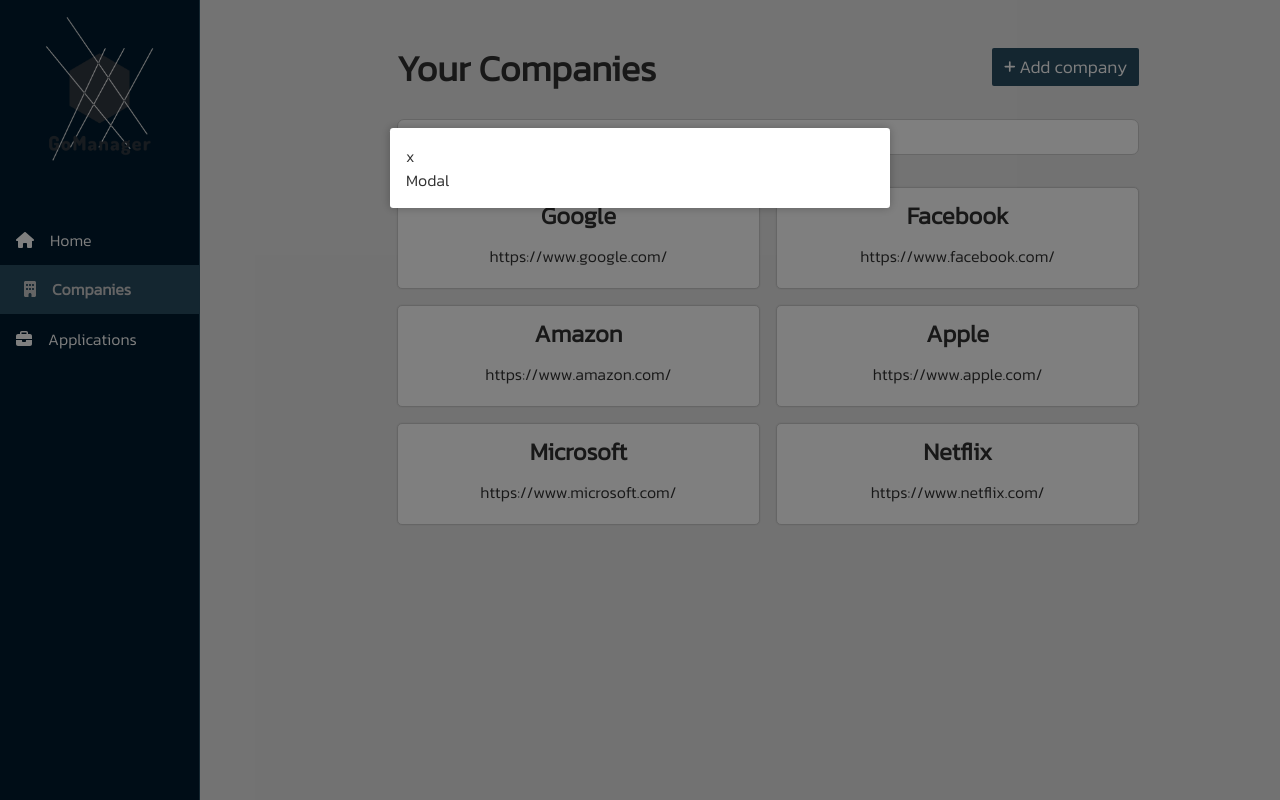
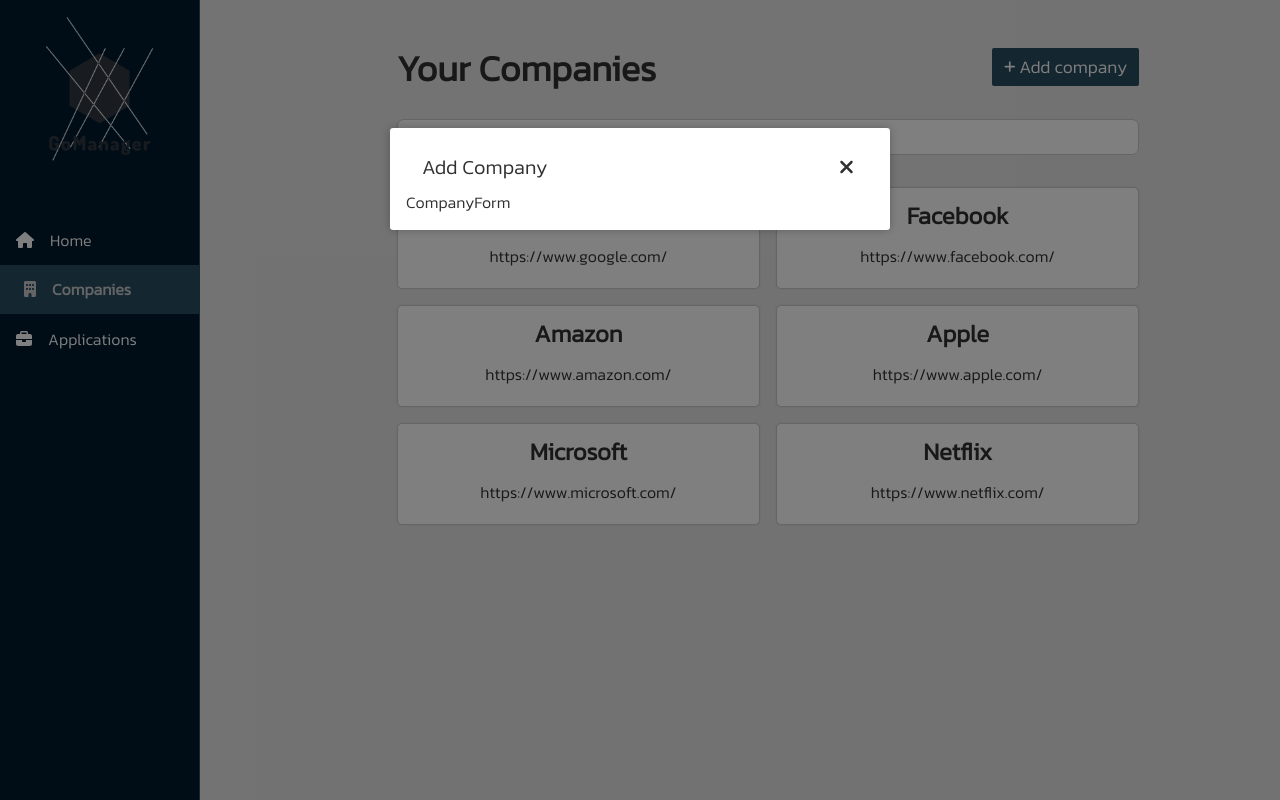
Before and after one commit to Tiburso/GoManager, a Next.js app in the folder client/: page /companies in a window 1280 px wide. Both pictures are taken after typing "Sample" into the empty fields and a click on the button "Add company". Built offline with nearby package versions, Linux system fonts and the light colour scheme.

Commit message:
Add CompanyForm component to Modal

```diff
--- a/client/app/companies/page.tsx
+++ b/client/app/companies/page.tsx
@@ -5,7 +5,9 @@
 import Searchbar from '@/ui/Searchbar';
 import Button from '@/ui/Button';
 import Modal from '@/ui/Modal';
+
 import CompanyCards from '@/ui/companies/CompanyCards';
+import CompanyForm from '@/ui/companies/CompanyForm';
 
 import { FontAwesomeIcon } from '@fortawesome/react-fontawesome';
 import { faPlus } from '@fortawesome/free-solid-svg-icons';
@@ -32,8 +34,8 @@
       {
         /* Modal should be a component that is only visible when showModal is true */
         showModal && (
-          <Modal onClose={() => setShowModal(false)}>
-            <h1>Modal</h1>
+          <Modal title="Add Company" onClose={() => setShowModal(false)}>
+            <CompanyForm />
           </Modal>
         )
       }
--- a/client/styles/Modal.module.css
+++ b/client/styles/Modal.module.css
@@ -14,7 +14,6 @@
   transform: none;
 }
 
-/* "mx-auto my-10 max-w-md w-full bg-white rounded-xl shadow-md" */
 .modal .wrapper {
   margin: 10% auto;
   max-width: 500px;
@@ -24,3 +23,15 @@
   box-shadow: 0 0 10px rgba(0, 0, 0, 0.25);
   padding: 1rem;
 }
+
+.modal .title {
+  display: flex;
+  justify-content: space-between;
+  padding: 0.5rem 1rem;
+}
+
+/* "flex justify-between border-b border-gray-200 px-4 py-2" */
+.modal .title h3 {
+  font-size: 1.25rem;
+  margin: 0;
+}
--- a/client/ui/Modal.tsx
+++ b/client/ui/Modal.tsx
@@ -3,6 +3,9 @@
 import { MouseEvent } from 'react';
 import { useState, useEffect, useRef, useCallback } from 'react';
 import ReactDOM from 'react-dom';
+
+import { FontAwesomeIcon } from '@fortawesome/react-fontawesome';
+import { faTimes } from '@fortawesome/free-solid-svg-icons';
 
 import style from '@/styles/Modal.module.css';
 
@@ -10,9 +13,11 @@
 
 export default function Modal({
   onClose,
+  title,
   children,
 }: {
   onClose: () => void;
+  title: string;
   children: React.ReactNode;
 }) {
   const [mounted, setMounted] = useState(false);
@@ -43,8 +48,15 @@
   const modalContent = (
     <div className={clsx(style.modal, { [style.active]: mounted })}>
       <div ref={ref} className={style.wrapper}>
-        <div className="border-b border-gray-200 px-4 py-2">
-          <button onClick={handleCloseClick}>x</button>
+        <div className={style.title}>
+          <h3>{title}</h3>
+          <button onClick={handleCloseClick}>
+            <FontAwesomeIcon
+              icon={faTimes}
+              className="fa fa-clone mr-1 text-gray-500"
+              size="lg"
+            />
+          </button>
         </div>
         <div className="px-4 py-2">{children}</div>
       </div>
--- /dev/null
+++ b/client/ui/companies/CompanyForm.tsx
@@ -0,0 +1,3 @@
+export default function CompanyForm() {
+  return <div>CompanyForm</div>;
+}
```
